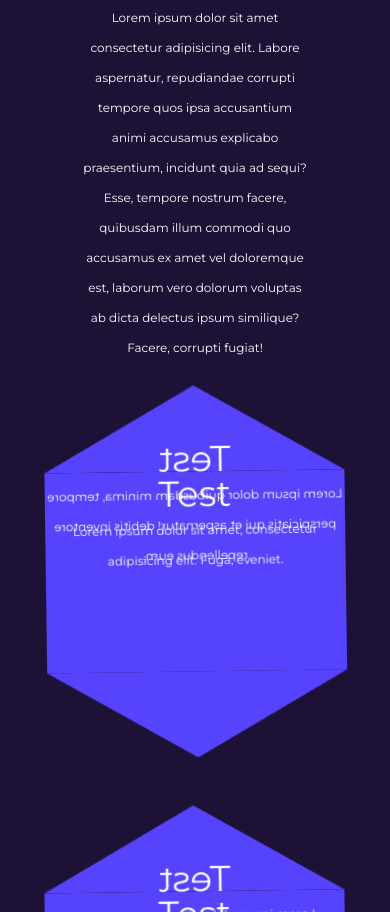
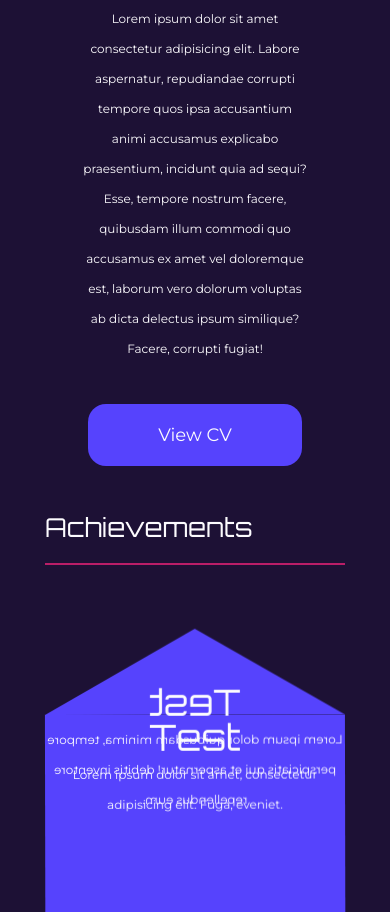
Before and after one commit to nikssan123/Portfolio, a plain HTML site: page index.html in a window 390 px wide. Shown: the part 1088-2000 px from the top of the page. Drawn offline with nearby package versions, Linux system fonts and the light colour scheme; a web font is replaced by a local one.

Commit message:
few minor changer in styling

```diff
--- a/assets/style.css
+++ b/assets/style.css
@@ -50,7 +50,7 @@ section:not(.main):nth-child(odd){
 }
 
 section h1{
-    font: 36px "Montserrat", sans-serif;
+    font: 36px "Orbitron", sans-serif;
     text-transform: capitalize;
 }
 
@@ -66,6 +66,17 @@ section hr{
     margin: 50px 0;
     background-color: #ba1e68;
     border: 0;
+}
+
+.btn{
+    padding: 20px 70px;
+    border-radius: 18px;
+    background-color: #5643FD;
+    opacity: 1;
+}
+
+.btn:hover{
+    opacity: 0.7;
 }
 
 /* Side menu */
@@ -174,14 +185,14 @@ header h2 a{
 .main h1{
     text-transform: uppercase;
     font-size: 45px;
-    font-weight: 500;
+    font-weight: 800;
     margin-bottom: 10px;
 
 }
 
 .main h1{
     /* font-family: "Tenali Ramakrishna"; */
-    font-family: "Chelsea Market";
+    font-family: "Orbitron";
 }
 
 .main .background-image{
@@ -322,11 +333,6 @@ header h2 a{
 
 /* About me section */
 
-.about{
-    padding: 100px 80px;
-    display: flex;
-    justify-content: center;
-}
 
 .about p{
     text-align: center;
@@ -336,6 +342,18 @@ header h2 a{
     line-height: 2.5;
 }
 
+.about h3{
+    font: 26px "Orbitron", sans-serif;
+    grid-area: head;
+    margin-bottom: 50px;
+    padding-bottom: 20px;
+    border-bottom: 2px solid #ba1e68;
+}
+
+.about .btn{
+    margin-bottom: 45px;
+}
+
 
 .about .inner-container{
     position: relative;
@@ -343,12 +361,14 @@ header h2 a{
 
     display: grid;
     grid-template-columns: 1fr 1fr 1fr;
+    grid-template-rows: auto 1fr;
+    grid-template-areas: "head head head" "hex1 hex2 hex3";
     grid-column-gap: 10px;
     column-gap: 10px;
 }
 
 .hex-container{
-    animation: shake 5s linear infinite;
+    animation: shake 7.5s linear infinite;
 }
 
 .about .hex-container1:hover .hex1 {
@@ -593,12 +613,14 @@ footer{
     .about .inner-container{
         display: grid;
         grid-template-columns: 1fr 1fr;
+        grid-template-rows: auto 1fr;
+        grid-template-areas: "head head";
         grid-column-gap: 10px;
         column-gap: 10px;
     }
 
-    .hex:nth-child(3){
-        margin-top: 130px;
+    .hex-container3{
+        margin-top: 80px;
     }
 }
 
@@ -627,8 +649,14 @@ footer{
     .about .inner-container{
         display: grid;
         grid-template-columns: 1fr;
+        grid-template-rows: auto 1fr;
+        grid-template-areas: "head";
         grid-column-gap: 10px;
         column-gap: 10px;
+    }
+
+    .about h3{
+        margin-bottom: 0;
     }
 
     .hex-container:not(:first-child){
--- a/index.html
+++ b/index.html
@@ -5,7 +5,7 @@
     <meta name="viewport" content="width=device-width, initial-scale=1.0">
     <link href="https://fonts.googleapis.com/css2?family=Montserrat:wght@400;500&display=swap" rel="stylesheet">
     <link href="https://fonts.googleapis.com/css2?family=Chelsea+Market&display=swap" rel="stylesheet">
-    <link href="https://fonts.googleapis.com/css2?family=Tenali+Ramakrishna&display=swap" rel="stylesheet">
+    <link href="https://fonts.googleapis.com/css2?family=Orbitron:wght@400;800&display=swap" rel="stylesheet">
     <link href="https://stackpath.bootstrapcdn.com/font-awesome/4.7.0/css/font-awesome.min.css" rel="stylesheet" integrity="sha384-wvfXpqpZZVQGK6TAh5PVlGOfQNHSoD2xbE+QkPxCAFlNEevoEH3Sl0sibVcOQVnN" crossorigin="anonymous">
     <link rel="stylesheet" href="assets/style.css">
     <script src="https://cdnjs.cloudflare.com/ajax/libs/jquery/3.5.1/jquery.js"></script>
@@ -37,7 +37,8 @@
         <section class="main">
         <div class="background-image" style="background-image: url(assets/img/background.jpg);"></div>
         <div class="main-content-area">
-            <h1>Portfolio</h1>
+            <!-- <h1>Portfolio</h1> -->
+            <h1>Computer Science Student</h1>
             <h3><em>"Creativity is intelligence having fun"</em></h3>
             <p>- Albert Einstein</p>
             <!-- <a href="#" class="btn">Contact Us Now</a> -->
@@ -62,7 +63,12 @@
             <h1>About me</h1>
             <hr>
             <p>Lorem ipsum dolor sit amet consectetur adipisicing elit. Labore aspernatur, repudiandae corrupti tempore quos ipsa accusantium animi accusamus explicabo praesentium, incidunt quia ad sequi? Esse, tempore nostrum facere, quibusdam illum commodi quo accusamus ex amet vel doloremque est, laborum vero dolorum voluptas ab dicta delectus ipsum similique? Facere, corrupti fugiat!</p>
+            <a href="#" class="btn">View CV</a>
+
+
+            <!-- Hexagons -->
             <div class="inner-container">
+                <h3>Achievements</h3>
                 <div class="hex-container hex-container1">
                     <div class="hex hex1">
                         <div class="text">
@@ -101,8 +107,49 @@
                         </div>
                     </div>
                 </div>
+            </div> <!-- .inner-container -->
 
-            </div>
+            <!-- <div class="inner-container">
+                <h3>Hobbies</h3>
+                <div class="hex-container hex-container1">
+                    <div class="hex hex1">
+                        <div class="text">
+                            <h1>Test</h1>
+                            <p>Lorem ipsum dolor sit amet, consectetur adipisicing elit. Fuga, eveniet.</p>
+                        </div>
+                        <div class="back">
+                            <h1>Test</h1>
+                            <p>Lorem ipsum dolor quibusdam minima, tempore perspiciatis qui et aspernatur! debitis inventore repellendus eum.</p>
+                        </div>
+                    </div>
+                </div>
+
+                <div class="hex-container hex-container2">
+                    <div class="hex hex2">
+                        <div class="text">
+                            <h1>Test</h1>
+                            <p>Lorem ipsum dolor sit amet, consectetur adipisicing elit. Fuga, eveniet.</p>
+                        </div>
+                        <div class="back">
+                            <h1>Test</h1>
+                            <p>Lorem ipsum dolor sit amet consectetur adipisicing elit. Perspiciatis explicabo pariatur fugit fugiat modi!</p>
+                        </div>
+                    </div>
+                </div>
+
+                <div class="hex-container hex-container3">
+                    <div class="hex hex3">
+                        <div class="text">
+                            <h1>Test</h1>
+                            <p>Lorem ipsum dolor sit amet, consectetur adipisicing elit. Fuga, eveniet.</p>
+                        </div>
+                        <div class="back">
+                            <h1>Test</h1>
+                            <p>Lorem ipsum, dolor sit amet consectetur adipisicing elit. Fuga eveniet velit vel delectus nam?</p>
+                        </div>
+                    </div>
+                </div>
+            </div> .inner-container -->
         </section>
 
       <section class="projects">
```
Also changed, not shown: 1 other file.
